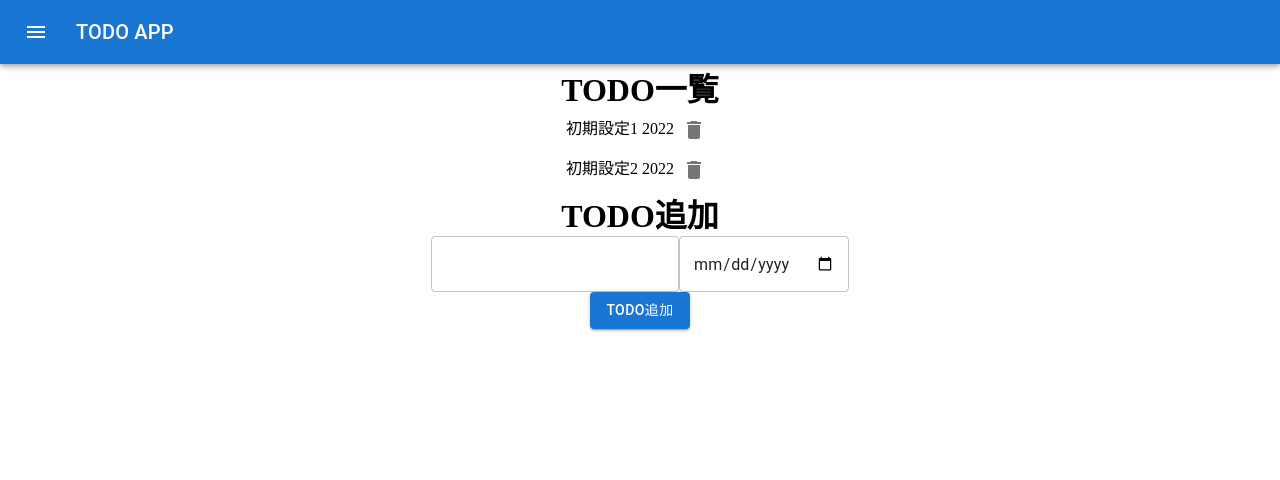
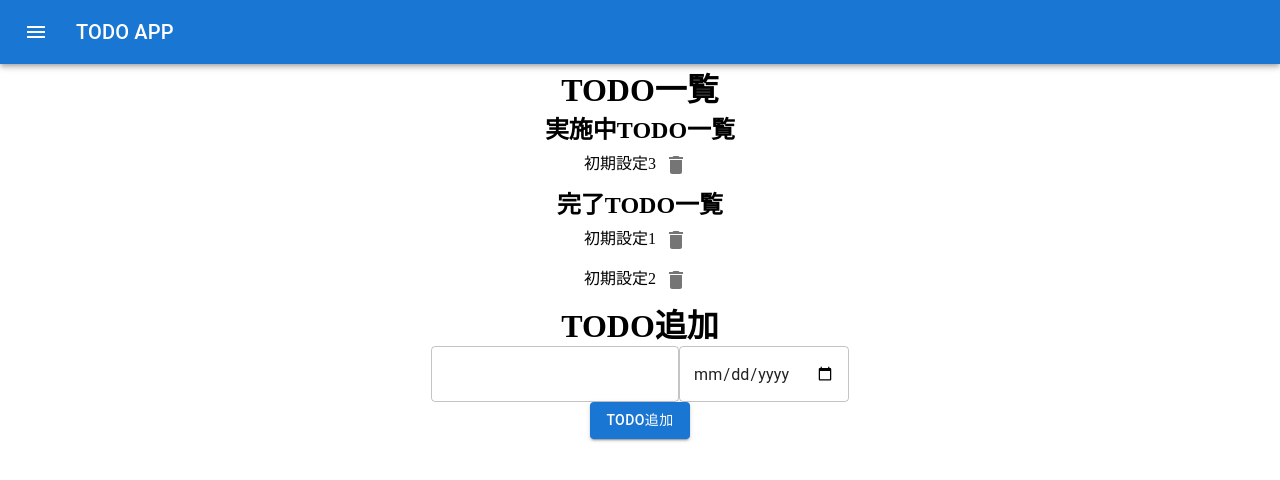
Before and after one commit to yukitoyamagami/redux-practice-todo-app, a React (Create React App) app: page / in a window 1280 px wide. Shown: the top 480 px of the page. Built offline with nearby package versions, Linux system fonts and the light colour scheme.

Commit message:
add delete function and install react-beautiful-dnd

```diff
--- a/package.json
+++ b/package.json
@@ -11,6 +11,7 @@
     "@testing-library/react": "^13.4.0",
     "@testing-library/user-event": "^13.5.0",
     "react": "^18.2.0",
+    "react-beautiful-dnd": "^13.1.1",
     "react-dom": "^18.2.0",
     "react-redux": "^8.0.5",
     "react-scripts": "5.0.1",
--- /dev/null
+++ b/src/components/CompletedTodoList.js
@@ -0,0 +1,46 @@
+import { useDispatch } from 'react-redux';
+import { TodoListActionTypes } from '../store/index';
+import IconButton from '@mui/material/IconButton';
+import DeleteIcon from '@mui/icons-material/Delete';
+import { DragDropContext, Droppable, Draggable } from "react-beautiful-dnd";
+
+const CompletedTodoList = ({
+  todo_lists,
+}) => {
+  const dispatch = useDispatch();
+
+  const DeleteTodoFromList = (title) => {
+    dispatch({
+      type: TodoListActionTypes.DELETE,
+      payload: title
+    });
+  };
+
+  return (
+    <DragDropContext>
+      <Droppable droppableId="completed_todos">
+      {(provided) => (
+        <ul className="completed_todos" {...provided.droppableProps} ref={provided.innerRef}>
+            {todo_lists.map(({id, title}, index) => {
+              return (
+              <Draggable key={id} draggableId={id} index={index}>
+                {(provided) => (
+                  <div ref={provided.innerRef} {...provided.draggableProps} {...provided.dragHandleProps}>
+                    {title}
+                    <IconButton aria-label="delete" onClick={() => DeleteTodoFromList(title)} >
+                      <DeleteIcon />
+                    </IconButton>
+                  </div>
+                )}
+              </Draggable>
+              )
+            }
+            )}
+        </ul>
+      )}
+      </Droppable>
+    </DragDropContext>
+  );
+};
+
+export default CompletedTodoList;
--- /dev/null
+++ b/src/components/DoingTodoList.js
@@ -0,0 +1,33 @@
+import { useDispatch } from 'react-redux';
+import { TodoListActionTypes } from '../store/index';
+import IconButton from '@mui/material/IconButton';
+import DeleteIcon from '@mui/icons-material/Delete';
+
+const DoingTodoList = ({
+  todo_lists,
+}) => {
+  const dispatch = useDispatch();
+
+  const DeleteTodoFromList = (title) => {
+    dispatch({
+      type: TodoListActionTypes.DELETE,
+      payload: title
+    });
+  };
+
+
+  return(
+    <ul>
+      {todo_lists.map((todo, index) => (
+        <div key={index}>
+          {todo.title}
+          <IconButton aria-label="delete" onClick={() => DeleteTodoFromList(todo.title)} >
+            <DeleteIcon/>
+          </IconButton>
+        </div>
+      ))}
+    </ul>
+  );
+};
+
+export default DoingTodoList;
--- a/src/components/TodoList.js
+++ b/src/components/TodoList.js
@@ -1,31 +1,21 @@
-import { useSelector, useDispatch } from 'react-redux';
-import IconButton from '@mui/material/IconButton';
-import DeleteIcon from '@mui/icons-material/Delete';
-import { TodoListActionTypes } from '../store/index';
-
+import { useSelector } from 'react-redux';
+import DoingTodoList from './DoingTodoList.js';
+import CompletedTodoList from './CompletedTodoList.js';
 
 const TodoList = () => {
   const todo_lists = useSelector((state) => state.todo_lists)
-  const dispatch = useDispatch();
-
-  const DeleteTodoFromList = (title) => {
-    dispatch({
-      type: TodoListActionTypes.DELETE,
-      payload: title
-    });
-  };
 
   return (
-    <ul>
-      {todo_lists.map((todo, index) => (
-        <div key={index}>
-          {todo.title} {todo.time_limit}
-          <IconButton aria-label="delete" onClick={() => DeleteTodoFromList(todo.title)} >
-            <DeleteIcon/>
-          </IconButton>
-        </div>
-      ))}
-    </ul>
+    <div>
+      <h2>実施中TODO一覧</h2>
+      <DoingTodoList
+        todo_lists={ todo_lists.filter((list) => list.status === "doing")}
+      />
+      <h2>完了TODO一覧</h2>
+      <CompletedTodoList
+        todo_lists={ todo_lists.filter((list) => list.status === "completed")}
+      />
+    </div>
   );
 };
 
--- a/src/store/index.js
+++ b/src/store/index.js
@@ -3,21 +3,29 @@ import { legacy_createStore } from "redux";
 const initialState = {
   todo_lists: [
     {
+      id: "1",
       title: "初期設定1",
-      time_limit: 2022/1/1,
+      time_limit: "2022/1/1",
       status: "completed"
     },
     {
+      id: "2",
       title: "初期設定2",
-      time_limit: 2022/1/1,
+      time_limit: "2022/1/1",
       status: "completed"
-    }
+    },
+    {
+      id: "3",
+      title: "初期設定3",
+      time_limit: "2022/1/1",
+      status: "doing"
+    },
   ]
 }
 
 export const TodoListActionTypes = {
   ADD: 'ADD',
-  DELETE: 'DELETE'
+  DELETE: 'DELETE',
 }
 
 const reducer = (state = initialState, action) => {
```
Also changed, not shown: 1 other file (tests, documents, lock files or other folders).
